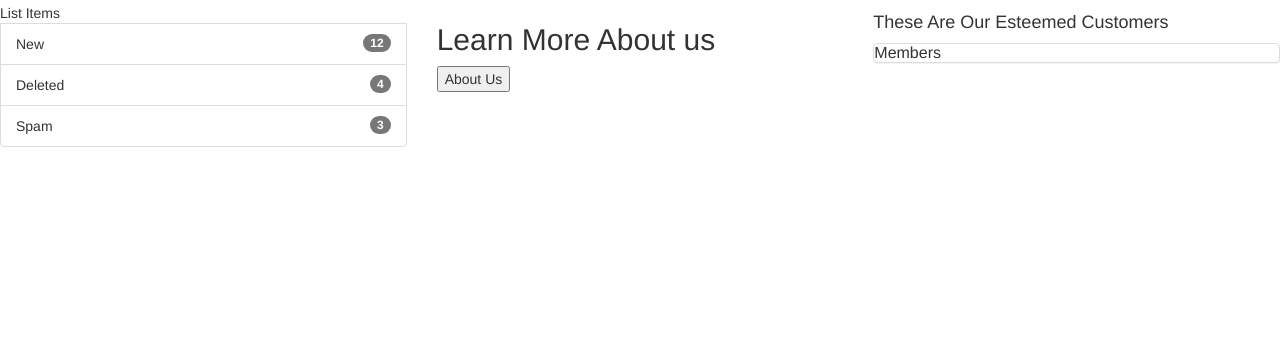
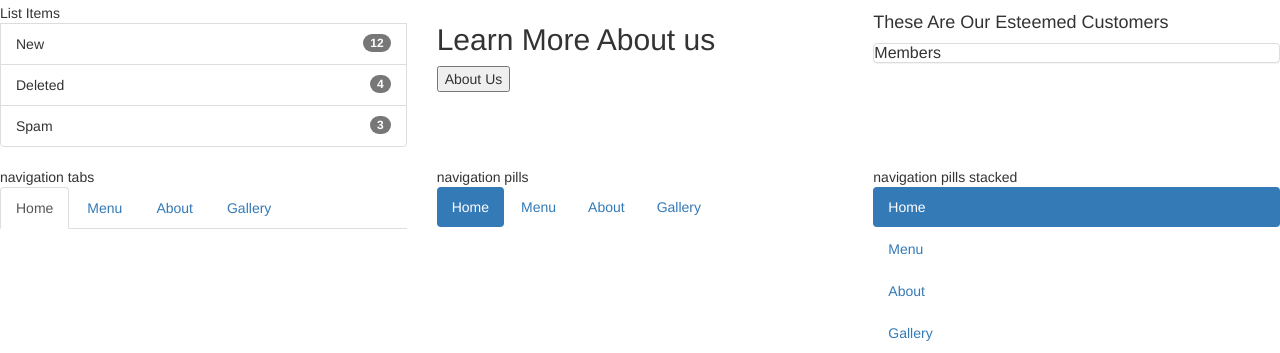
Before and after one commit to kibeert/octo-garbanzo, a plain HTML site: page index.html in a window 1280 px wide. Shown: the part 847-1200 px from the top of the page. Before the commit the page ends 1014 px from the top, so only its background shows below. Drawn offline with nearby package versions, Linux system fonts and the light colour scheme.

Commit message:
Added favicon and navigation tabs, pills, and pills stacked. (generated by useblackbox.ai )

```diff
--- a/index.html
+++ b/index.html
@@ -8,6 +8,8 @@
     <link rel="stylesheet" href="https://maxcdn.bootstrapcdn.com/bootstrap/3.4.1/css/bootstrap.min.css">
     <script src="https://ajax.googleapis.com/ajax/libs/jquery/3.6.4/jquery.min.js"></script>
     <script src="https://maxcdn.bootstrapcdn.com/bootstrap/3.4.1/js/bootstrap.min.js"></script>
+    <link rel="icon" type="image/png" sizes="16x16" href="images/android-chrome-512x512.png">
+
 </head>
 <body>
     <nav class="navbar navbar-inverse">
@@ -139,7 +141,38 @@
             </div>
             </div>
         </div>
+        <div class="row">
+            <div class="col-md-4">
+                navigation tabs
+                <ul class="nav nav-tabs">
+                    <li class="active"><a href="#">Home</a></li>
+                    <li><a href="#">Menu</a></li>
+                    <li><a href="#">About</a></li>
+                    <li><a href="#">Gallery</a></li>
+                </ul>
+            </div>
+            <div class="col-md-4">
+                navigation pills
+                <ul class="nav nav-pills">
+                    <li class="active"><a href="#">Home</a></li>
+                    <li><a href="#">Menu</a></li>
+                    <li><a href="#">About</a></li>
+                    <li><a href="#">Gallery</a></li>
+                </ul>
+            </div>
+            <div class="col-md-4">
+                navigation pills stacked
+                <ul class="nav nav-pills nav-stacked">
+                    <li class="active"><a href="#">Home</a></li>
+                    <li><a href="#">Menu</a></li>
+                    <li><a href="#">About</a></li>
+                    <li><a href="#">Gallery</a></li>
+                </ul>
+            </div>
+        </div>
+        <div class="row">
 
+        </div>
     </div>
 </body>
 </html>
```
Also changed, not shown: images/android-chrome-512x512.png (added).
